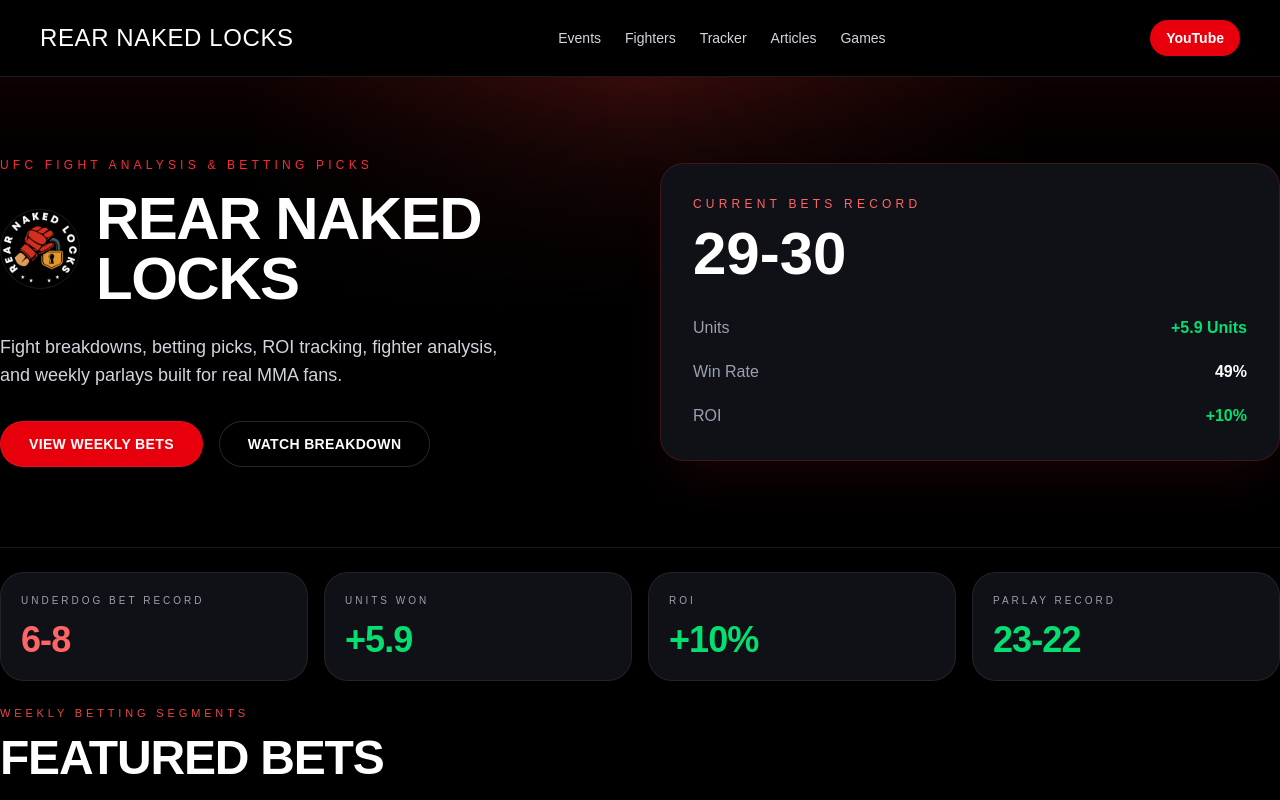
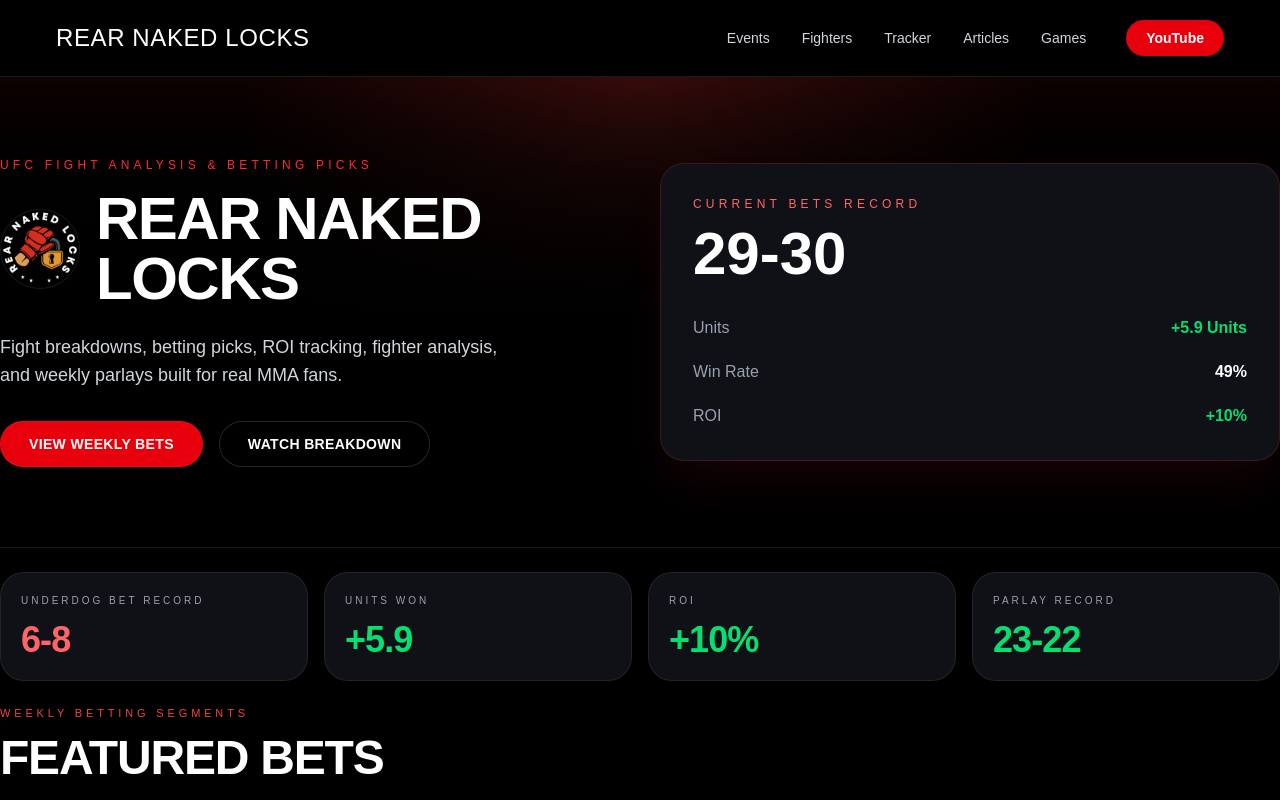
Before and after one commit to developmentbyhenryu/RearNakedLocks-Website, a Next.js app in the folder rear-naked-locks/: page / in a window 1280 px wide. Shown: the top 800 px of the page. Built offline with nearby package versions, Linux system fonts and the light colour scheme.

Commit message:
nav bar bug fixes

```diff
--- a/rear-naked-locks/components/layout/Navbar.tsx
+++ b/rear-naked-locks/components/layout/Navbar.tsx
@@ -10,21 +10,29 @@
 
   return (
     <header className="sticky top-0 z-50 border-b border-white/10 bg-black/80 backdrop-blur-md">
-      <nav className="mx-auto flex max-w-[1600px] items-center justify-between px-6 py-5 xl:px-10">
-        {/* LOGO */}
+<nav className="flex items-center justify-between px-8 py-5 xl:px-14">
+  {/* LEFT - LOGO */}
   <Link href="/">
-          <h1 className="text-xl uppercase tracking-wide text-white transition hover:text-red-500 md:text-2xl">
+    <h1 className="text-2xl font-medium uppercase tracking-wide text-white transition hover:text-red-400">
       Rear Naked Locks
     </h1>
   </Link>
 
+  {/* RIGHT SIDE */}
+  <div className="flex items-center gap-10">
     {/* DESKTOP NAV */}
-        <div className="hidden gap-6 text-sm text-gray-300 md:flex">
-           <a className="transition hover:text-white" href="#">
+    <div className="hidden items-center gap-8 text-sm font-medium text-gray-300 lg:flex">
+      <a
+        className="transition hover:text-white"
+        href="#"
+      >
         Events
       </a>
 
-          <a className="transition hover:text-white" href="#">
+      <a
+        className="transition hover:text-white"
+        href="#"
+      >
         Fighters
       </a>
 
@@ -35,22 +43,27 @@
         Tracker
       </Link>
 
-          <a className="transition hover:text-white" href="#">
+      <a
+        className="transition hover:text-white"
+        href="#"
+      >
         Articles
       </a>
 
-          <a className="transition hover:text-white" href="#">
+      <a
+        className="transition hover:text-white"
+        href="#"
+      >
         Games
       </a>
     </div>
 
-        {/* RIGHT SIDE */}
-        <div className="flex items-center gap-4">
+    {/* YOUTUBE BUTTON */}
     <a
       href="https://www.youtube.com/@RearNakedLocks"
       target="_blank"
       rel="noopener noreferrer"
-  className="hidden rounded-full bg-red-600 px-4 py-2 text-sm font-semibold text-white transition hover:bg-red-500 md:block"
+      className="hidden rounded-full bg-red-600 px-5 py-2 text-sm font-semibold text-white transition hover:bg-red-500 md:block"
     >
       YouTube
     </a>
@@ -60,7 +73,11 @@
       className="text-white md:hidden"
       onClick={() => setOpen(!open)}
     >
-            {open ? <X size={28} /> : <Menu size={28} />}
+      {open ? (
+        <X size={28} />
+      ) : (
+        <Menu size={28} />
+      )}
     </button>
   </div>
 </nav>
```
Lines whose indentation alone changed are shown as unchanged.
